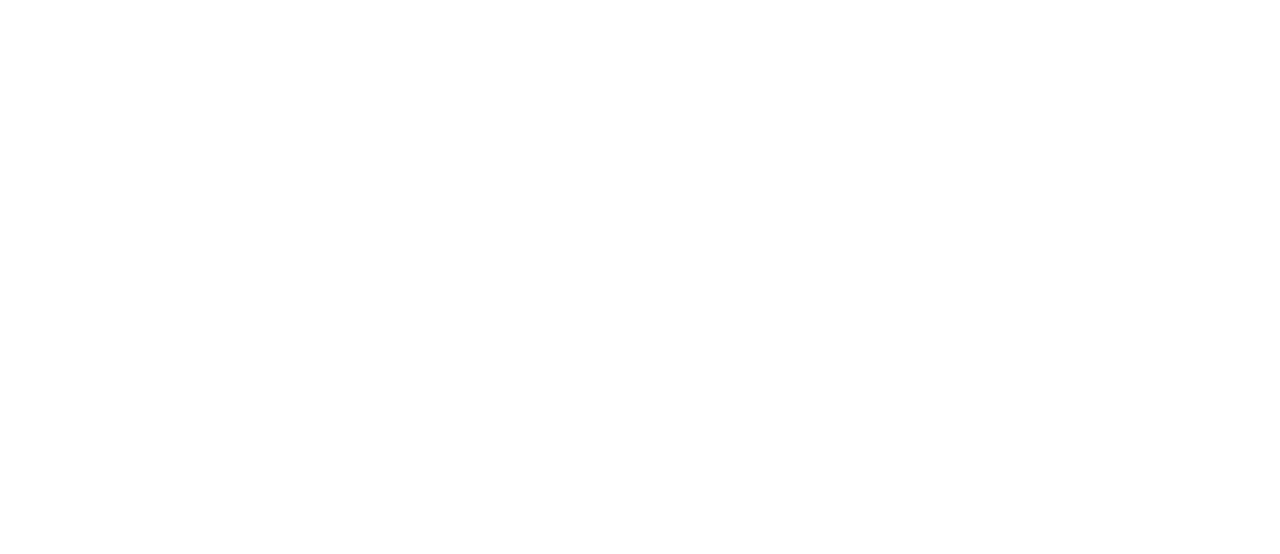
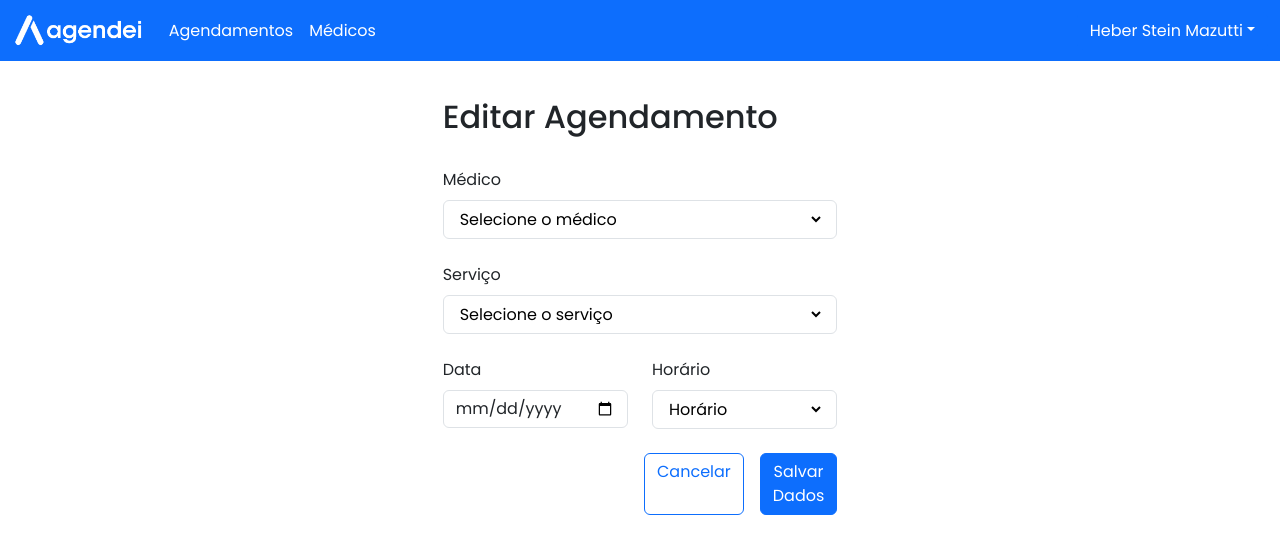
Before and after one commit to franckrm/agendei-web, a React (Vite) app: page /appointments/edit/1 in a window 1280 px wide. Before the commit this address had no page. Shown: the top 554 px of the page. Built offline with nearby package versions, Linux system fonts and the light colour scheme.

Commit message:
wip: finishing new appointment componenet

```diff
--- a/index.html
+++ b/index.html
@@ -5,6 +5,7 @@
     <link rel="icon" type="" href="/agendei.ico" />
     <meta name="viewport" content="width=device-width, initial-scale=1.0" />
     <link href="https://cdn.jsdelivr.net/npm/bootstrap@5.3.3/dist/css/bootstrap.min.css" rel="stylesheet" integrity="sha384-QWTKZyjpPEjISv5WaRU9OFeRpok6YctnYmDr5pNlyT2bRjXh0JMhjY6hW+ALEwIH" crossorigin="anonymous">
+    <link rel="stylesheet" href="https://cdn.jsdelivr.net/npm/bootstrap-icons@1.11.3/font/bootstrap-icons.min.css">
     <title>Agendei</title>
   </head>
   <body>
--- a/src/components/navbar/appointment/appointment.jsx
+++ b/src/components/navbar/appointment/appointment.jsx
@@ -3,22 +3,27 @@
     const dt = new Date(props.booking_date);
 
     return <tr>
-        <td scope="col">{props.user}</td>
-        <td scope="col">{props.doctor}</td>
-        <td scope="col">{props.service}</td>
-        <td scope="col">{
+        <td>{props.user}</td>
+        <td>{props.doctor}</td>
+        <td>{props.service}</td>
+        <td>{
             new Intl.DateTimeFormat('pt-BR', {dateStyle:'short'}).format(props.dt)
         }</td>
-        <td scope="col" className="text-end">{
+        <td className="text-end">{
             new Intl.NumberFormat('pt-BR', {style: 'currency', currency: 'BRL'}).format(props.price)
             }</td>
-        <td spoce="col">
-            <div>
-                <button className="btn btn-sm btn-primary">Editar</button>
+        <td className="text-end">
+            <div className="d-inline me-3">
+                <button onClick={()=>props.clickEdit(props.id_appointment)}
+                    className="btn btn-sm btn-primary">
+                    <i className="bi bi-pencil-square"></i>
+                </button>
             </div>
-            <div>
-                <button className="btn btn-sm btn-danger">Excluir</button>
-            </div>
+            <button onClick={()=>props.clickDelete(props.id_appointment)}
+                className="btn btn-sm btn-danger">
+                <i className="bi bi-trash"></i>
+            </button>
+
         </td>
     </tr>
 }
--- /dev/null
+++ b/src/pages/appointment-add/appointment-add.jsx
@@ -0,0 +1,83 @@
+import { Link, useParams } from "react-router-dom";
+import Navbar from "../../components/navbar/navbar";
+import { doctors, doctors_services } from "../../constants/data.js";
+
+function AppointmentAdd(){
+
+    const {id_appointment} = useParams();
+
+    return <>
+        <Navbar/>
+        <div className="container-fluid mt-page">
+            <div className="row col-lg-4 offset-lg-4">
+                <div className="col-12 mt-2">
+                    <h2>
+                        {
+                            id_appointment > 0 ? "Editar Agendamento" : "Novo Agendamento"
+                        }
+                    </h2>
+                </div>
+
+                <div className="col-12 mt-4">
+                    <label htmlFor="doctor" className="form-label">Médico</label>
+                    <div className="form-control mb-2">
+                        <select name="doctor" id="doctor">
+                            <option value="0">Selecione o médico</option>
+
+                            {doctors.map((doc)=>{
+                                return <option key={doc.id_doctor} value={doc.id_doctor}>{doc.name}</option>
+                            })}
+
+                        </select>
+                    </div>
+
+                </div>
+
+                <div className="col-12 mt-3">
+                    <label htmlFor="service" className="form-label">Serviço</label>
+                    <div className="form-control mb-2">
+                        <select name="service" id="service">
+                            <option value="0">Selecione o serviço</option>
+
+                            {doctors_services.map((d)=>{
+                                return <option key={d.id_service}
+                                value={d.id_service}>{d.description}</option>
+                            })}
+
+                        </select>
+                    </div>
+
+                </div>
+
+                <div className="col-6 mt-3">
+                    <label htmlFor="bookingDate" className="form-label">Data</label>
+                    <input type="date" className="form-control"  name="bookingDate" id="bookingDate" />
+                </div>
+                <div className="col-6 mt-3">
+                    <label htmlFor="bookingDate" className="form-label">Horário</label>
+                    <div className="form-control mb-2">
+                        <select name="bookingHours" id="bookingHours">
+                            <option value="0">Horário</option>
+                            <option value="0">09:00</option>
+                            <option value="0">09:30</option>
+                            <option value="0">10:00</option>
+                            <option value="0">10:30</option>
+                            <option value="0">11:00</option>
+                        </select>
+                    </div>
+
+                    <div className="col-12 mt-4">
+                        <div className="d-flex justify-content-end">
+                            <Link to="/appointments" className="btn btn-outline-primary me-3">
+                                Cancelar
+                            </Link>
+                            <button className="btn btn-primary">Salvar Dados</button>
+                        </div>
+                    </div>
+                </div>
+            </div>
+        </div>
+    </>
+}
+
+export default AppointmentAdd;
--- a/src/pages/appointments/appointments.css
+++ b/src/pages/appointments/appointments.css
@@ -0,0 +1,3 @@
+.col-buttons{
+    width:120px;
+}
--- a/src/pages/appointments/appointments.jsx
+++ b/src/pages/appointments/appointments.jsx
@@ -1,13 +1,15 @@
 
+import "./appointments.css"
 import Navbar from "../../components/navbar/navbar";
-import { Link } from "react-router-dom";
+import { Link, useNavigate } from "react-router-dom";
 import {doctors, appointments} from "../../constants/data";
 import Appointment from "../../components/navbar/appointment/appointment";
 
 function Appointments(){
 
+    const navigate = useNavigate();
     function ClickEdit(id_appointment){
-        console.log("Editar "+id_appointment)
+        navigate("/appointments/edit/"+id_appointment)
     }
 
     function ClickDelete(id_appointment){
@@ -35,13 +37,9 @@
                     <select name="doctor" id="doctor">
                         <option value="">Todos os médicos</option>
 
-                        {
-                            doctors.map((doc)=>{
-                                return <option value={doc.id_doctor}>
-                                    {doc.name}
-                                </option>
-                            })
-                        }
+                        {doctors.map((doc)=>{
+                                return <option key={doc.id_doctor} value={doc.id_doctor}>{doc.name}</option>
+                        })}
 
                     </select>
                 </div>
--- a/src/rotas.jsx
+++ b/src/rotas.jsx
@@ -2,7 +2,8 @@
 
 import Login from "./pages/login/login";
 import Register from "./pages/register/register";
-import Appointments from "./pages/appointments/appointments"
+import Appointments from "./pages/appointments/appointments";
+import AppointmentAdd from "./pages/appointment-add/appointment-add";
 
 function Rotas(){
     return <BrowserRouter>
@@ -10,6 +11,8 @@
             <Route path="/" element={<Login/>}/>
             <Route path="/register" element={<Register/>}/>
             <Route path="/appointments" element={<Appointments />}/>
+            <Route path="/appointments/add" element={<AppointmentAdd />}/>
+            <Route path="/appointments/edit/:id_appointment" element={<AppointmentAdd />}/>
         </Routes>
     </BrowserRouter>
 }
```
Also changed, not shown: src/pages/appointment-add/appointment-add.css (added).
